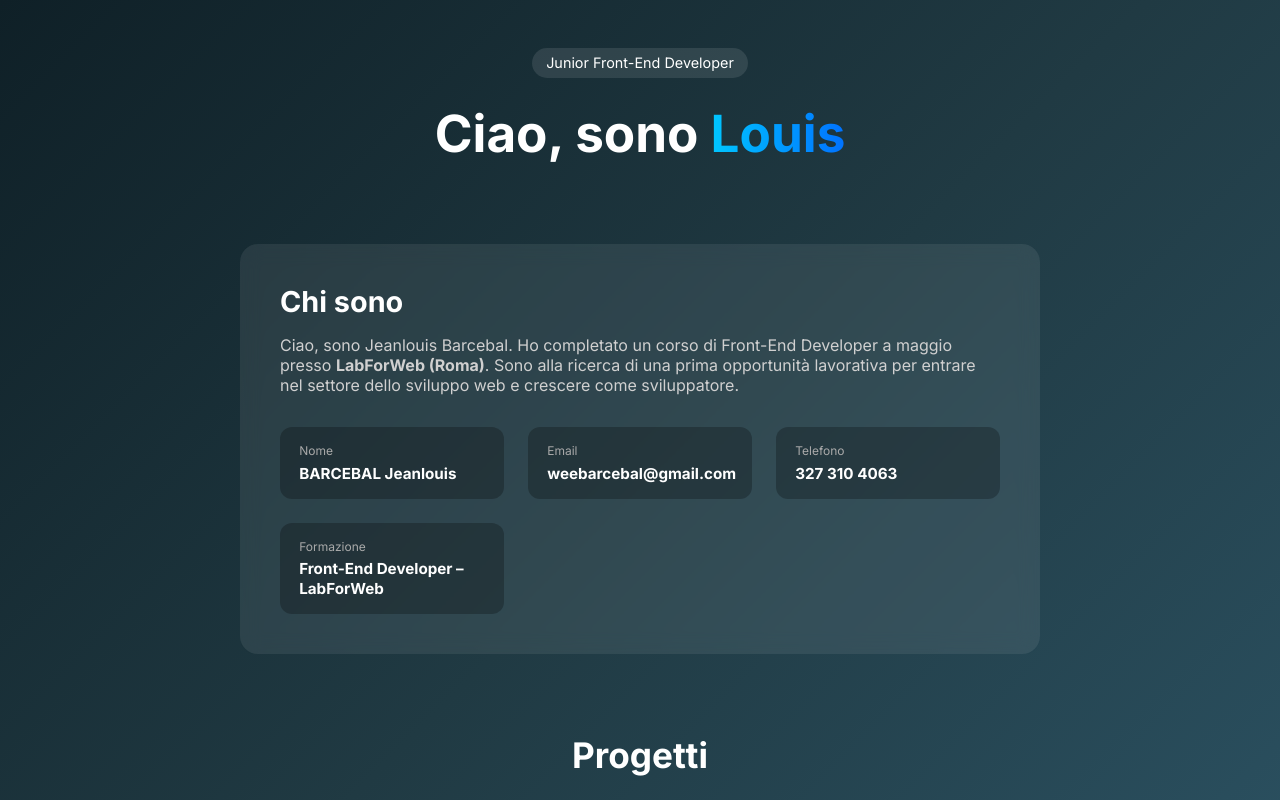
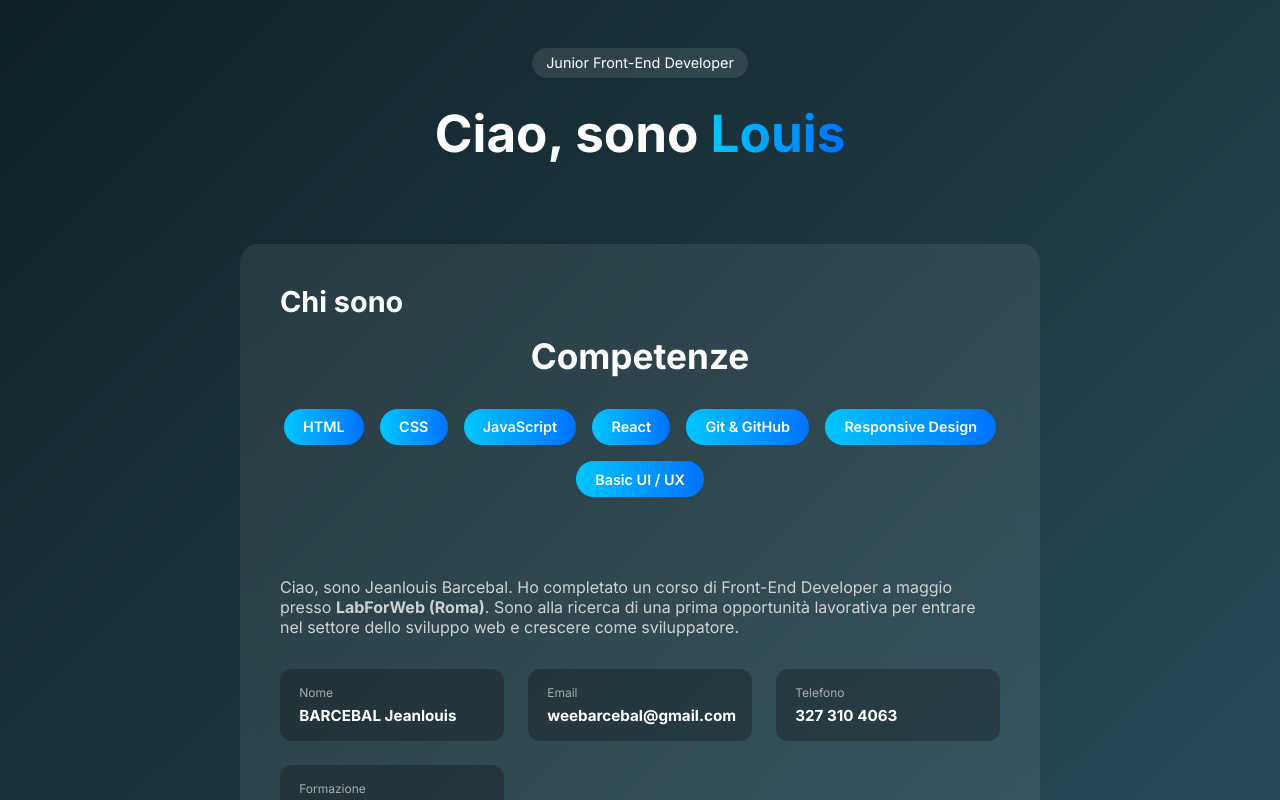
Before and after one commit to jeanlouisbarcebal-ops/portfolio-louis, a React (Vite) app: page / in a window 1280 px wide. Shown: the top 800 px of the page. Built offline with nearby package versions, Linux system fonts and the light colour scheme.

Commit message:
add skills section

```diff
--- a/src/App.jsx
+++ b/src/App.jsx
@@ -14,6 +14,20 @@ function App() {
       <section className="about">
   <div className="about-card">
     <h2>Chi sono</h2>
+
+    <section className="skills">
+  <h2>Competenze</h2>
+
+  <div className="skills-grid">
+    <span className="skill">HTML</span>
+    <span className="skill">CSS</span>
+    <span className="skill">JavaScript</span>
+    <span className="skill">React</span>
+    <span className="skill">Git & GitHub</span>
+    <span className="skill">Responsive Design</span>
+    <span className="skill">Basic UI / UX</span>
+  </div>
+</section>
     <p>
       Ciao, sono Jeanlouis Barcebal. Ho completato un corso di Front-End Developer
       a maggio presso <strong>LabForWeb (Roma)</strong>.
--- a/src/index.css
+++ b/src/index.css
@@ -152,3 +152,35 @@ body {
 .about-info strong {
   font-size: 0.95rem;
 }
+
+.skills {
+  margin-bottom: 5rem;
+  text-align: center;
+}
+
+.skills h2 {
+  font-size: 2.2rem;
+  margin-bottom: 2rem;
+}
+
+.skills-grid {
+  display: flex;
+  flex-wrap: wrap;
+  justify-content: center;
+  gap: 1rem;
+}
+
+.skill {
+  padding: 0.6rem 1.2rem;
+  border-radius: 999px;
+  background: linear-gradient(90deg, #00c6ff, #0072ff);
+  color: #fff;
+  font-size: 0.9rem;
+  font-weight: 600;
+  transition: transform 0.2s ease, box-shadow 0.2s ease;
+}
+
+.skill:hover {
+  transform: translateY(-4px);
+  box-shadow: 0 10px 20px rgba(0, 0, 0, 0.4);
+}
```
Also changed, not shown: 5 other files (tests, documents, lock files or other folders).
